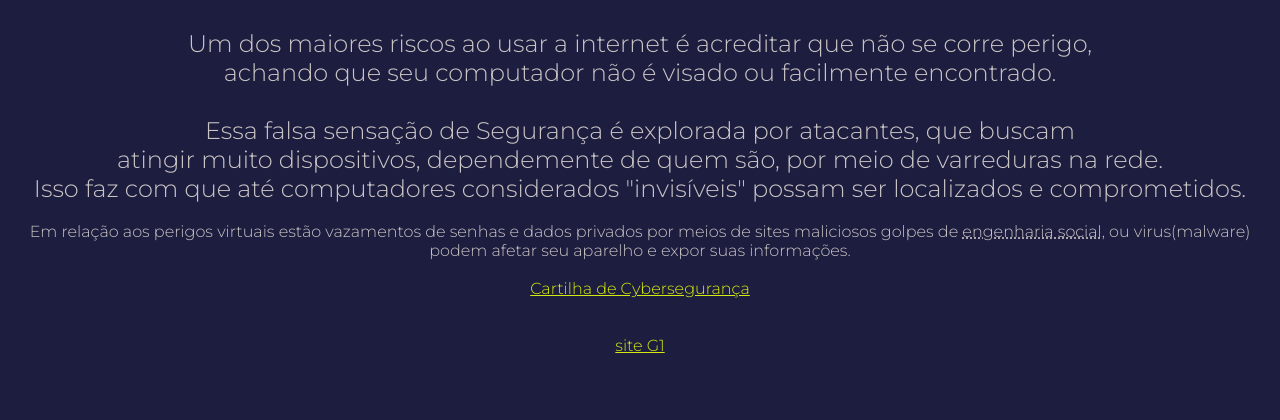
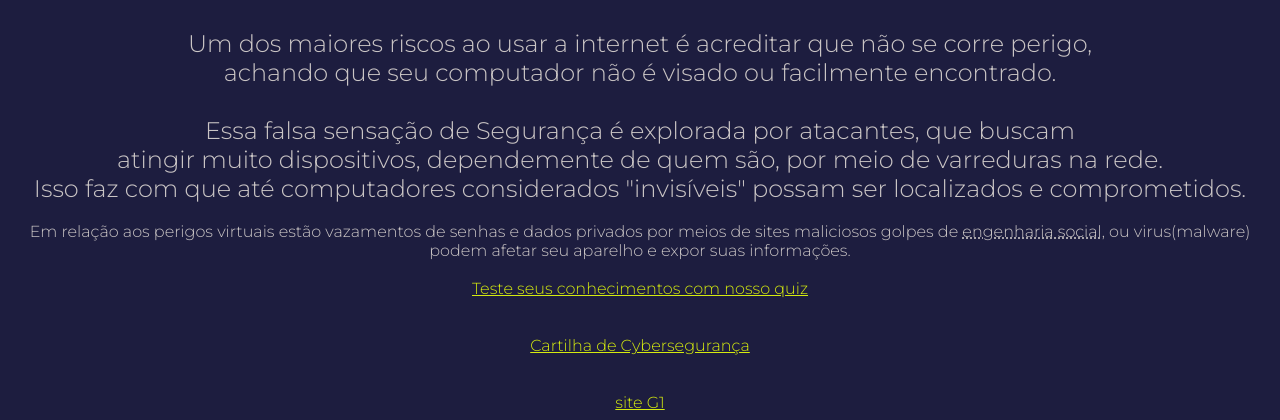
Before and after one commit to GabrielCaricchio/Atv_Extensao_com_django_2P-Bacharelado, a Django app: page / in a window 1280 px wide. Shown: the part 1335-1755 px from the top of the page. Before the commit the page ends 1688 px from the top, so only its background shows below. Run offline with Django 5.2, Linux system fonts and the light colour scheme; some web fonts are replaced.

Commit message:
integração html

```diff
--- a/projeto_site/app_site/templates/front/index.html
+++ b/projeto_site/app_site/templates/front/index.html
@@ -49,6 +49,7 @@
 
     <br>
     <br>
+    <a href="{% url 'quiz' %}">Teste seus conhecimentos com nosso quiz</a><br><br><br>
     <a href="https://cartilha.cert.br/livro/cartilha-seguranca-internet.pdf">Cartilha de Cybersegurança</a><br><br><br>
     <a href="https://g1.globo.com/al/alagoas/noticia/2025/06/27/golpes-virtuais-conheca-principais-tipos-e-veja-dicas-de-como-se-proteger-de-fraudes-ciberneticas.ghtml">site G1</a>
 
--- a/projeto_site/app_site/templates/front/quiz.html
+++ b/projeto_site/app_site/templates/front/quiz.html
@@ -6,7 +6,7 @@
     <meta name="viewport" content="width=device-width, initial-scale=1.0">
     <title>Quiz para securityinfo</title>
 </head>
-
+<a href="{% url 'index' %}">Voltar</a><br>
 <h1>Quiz para testar seus conhecimentos</h1>
 
 <body>
--- a/projeto_site/projeto_site/settings.py
+++ b/projeto_site/projeto_site/settings.py
@@ -92,7 +92,7 @@ AUTH_PASSWORD_VALIDATORS = [
 # Internationalization
 # https://docs.djangoproject.com/en/5.2/topics/i18n/
 
-LANGUAGE_CODE = 'en-us'
+LANGUAGE_CODE = 'pt-br'
 
 TIME_ZONE = 'UTC'
 
--- a/projeto_site/projeto_site/urls.py
+++ b/projeto_site/projeto_site/urls.py
@@ -6,5 +6,5 @@ from app_site import views
 #rota, view responsavel, nome de referência
 urlpatterns = [
     path('', views.index, name='index'),
-    path('', views.quiz, name='quiz'),
+    path('quiz/', views.quiz, name='quiz'),
 ]
```
